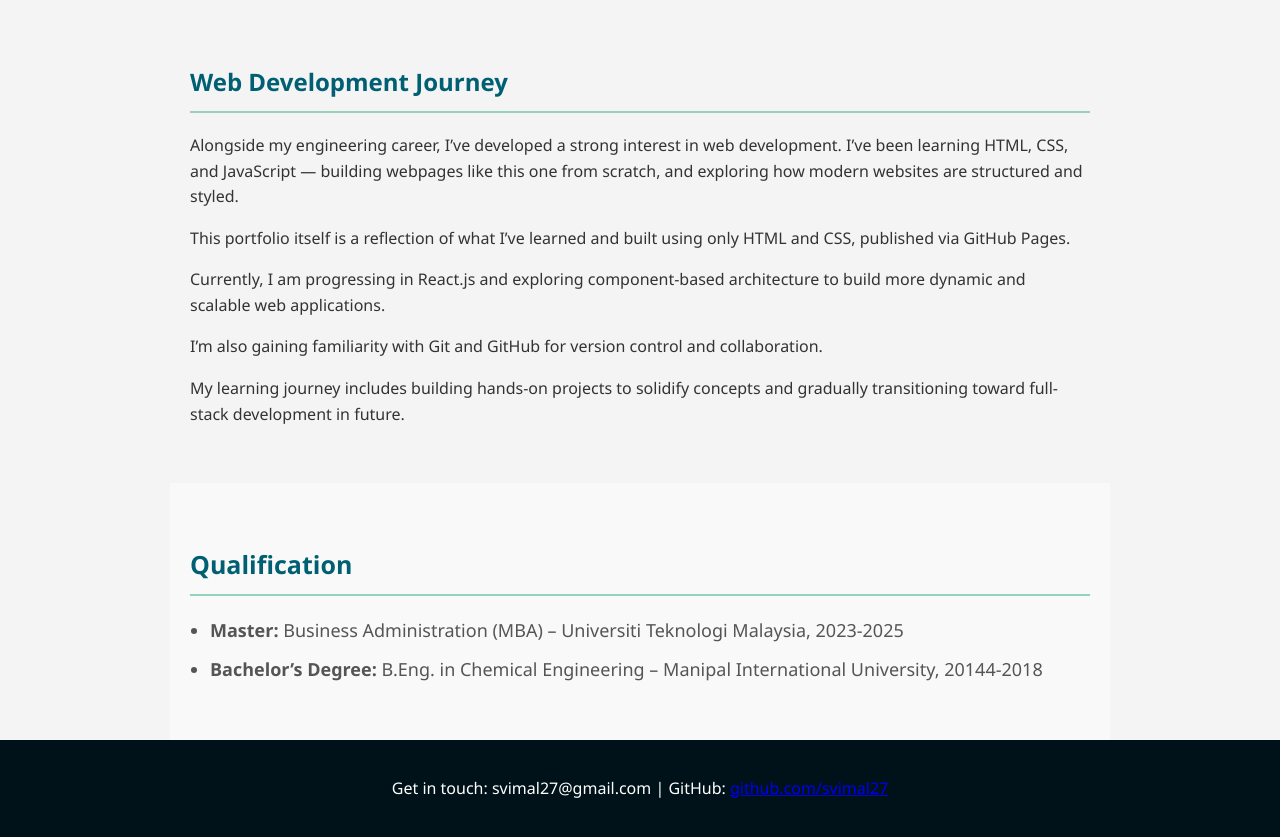
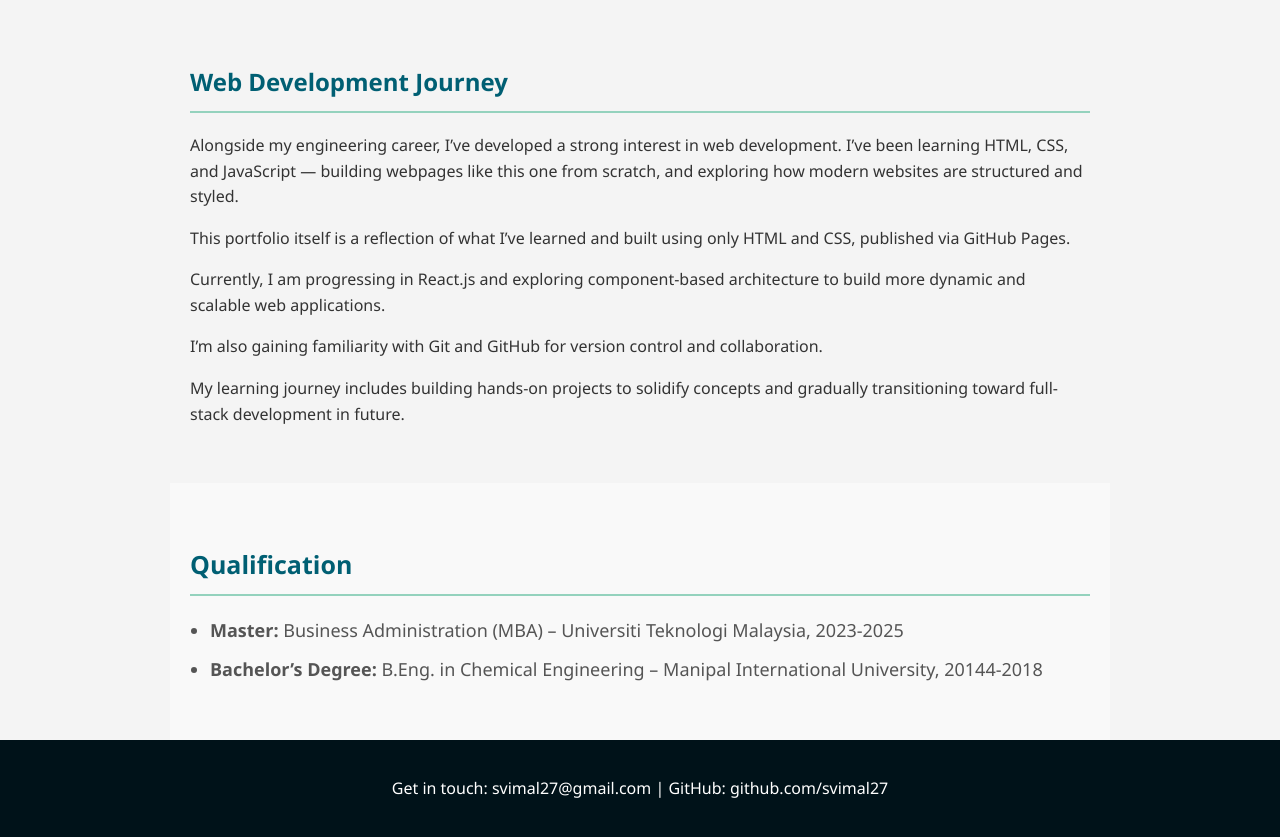
Before and after one commit to svimal27/Resume, a plain HTML site: page index.html in a window 1280 px wide. Shown: the part 1129-1966 px from the top of the page. Drawn offline with Linux system fonts and the light colour scheme.

Commit message:
Update style.css

```diff
--- a/style.css
+++ b/style.css
@@ -44,6 +44,15 @@ h2 {
   color: white;
   text-align: center;
   padding: 20px;
+}
+
+.footer a {
+  color: white;
+  text-decoration: none;
+}
+
+.footer a:hover {
+  text-decoration: underline;
 }
 
 .highlights {
```
